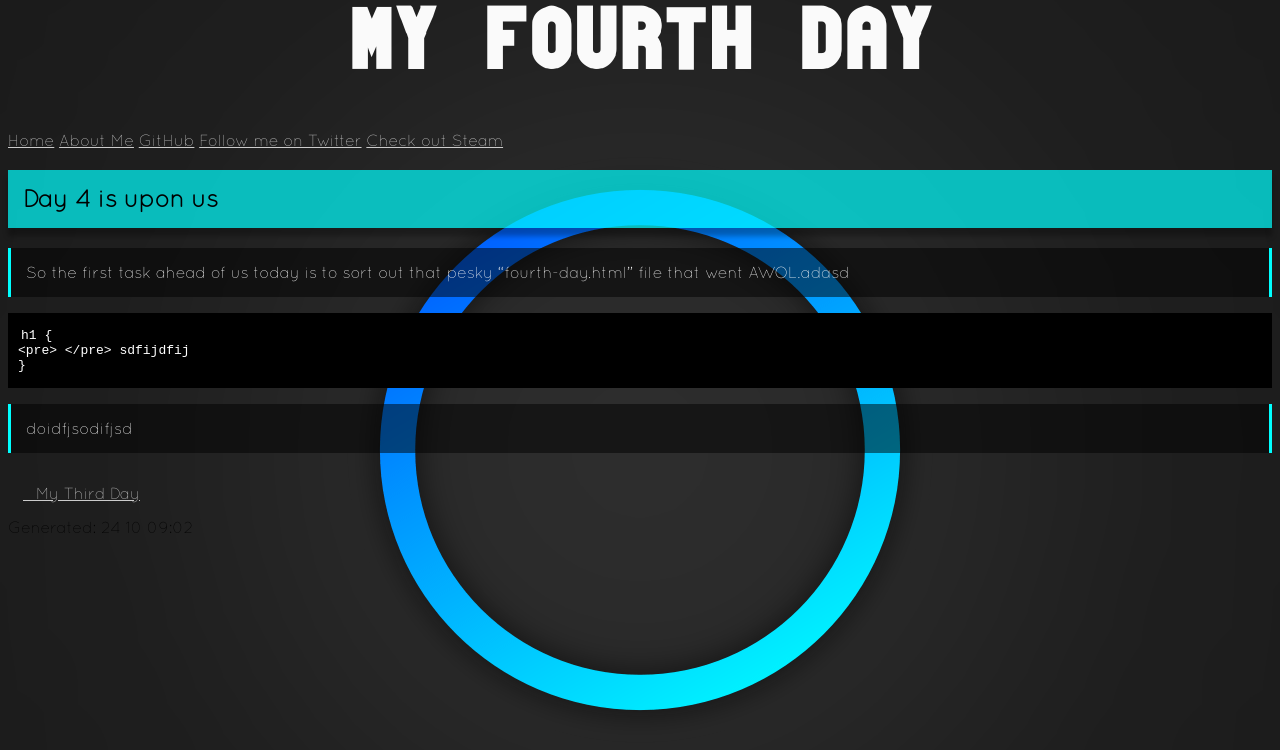
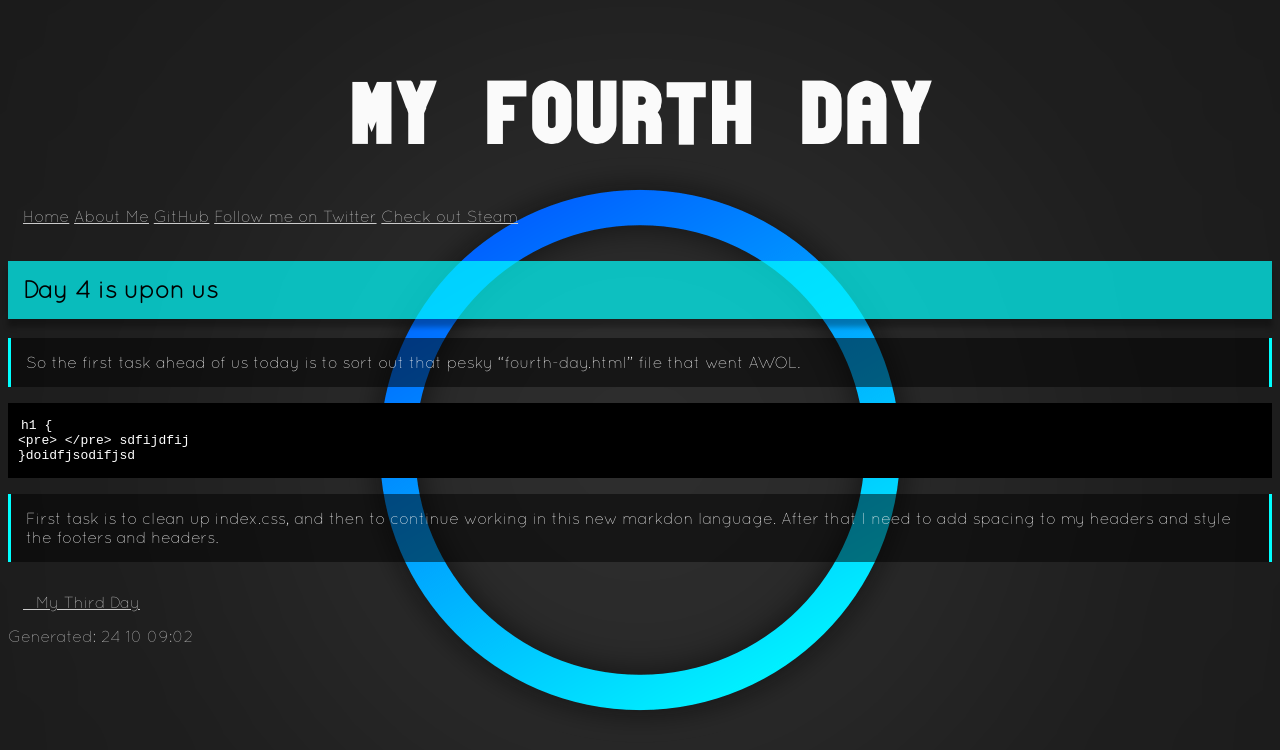
Before and after one commit to boffnoff/boffnoff.github.com, a Jekyll site: the page built from _posts/2013-10-24-fourth-day.md, in a window 1280 px wide. Shown: the top 750 px of the page. Built offline with Jekyll 4.4.1, drawn with Linux system fonts in a browser that asks for light colours.

Commit message:
added formatting for header and footer

```diff
--- a/_layouts/master.html
+++ b/_layouts/master.html
@@ -7,7 +7,7 @@
 </head>
 
 <body>
-  <header>
+  <header class="main_header">
     <h1>{{ page.title }}</h1>
     <a href="/index.html">Home</a>
     <a href="/about.html">About Me</a>
@@ -18,7 +18,7 @@
   <div class="content" role="main">
     {{content}}
   </div>
-  <footer>
+  <footer class="page_footer">
     Generated: {{ site.time | date: '%d %m %H:%M' }}
   </footer>
 
--- a/_posts/2013-10-24-fourth-day.md
+++ b/_posts/2013-10-24-fourth-day.md
@@ -5,10 +5,10 @@ layout: post
 
 ## Day 4 is upon us
 
-So the first task ahead of us today is to sort out that pesky "fourth-day.html" file that went AWOL.adasd
+So the first task ahead of us today is to sort out that pesky "fourth-day.html" file that went AWOL.
 
     h1 {
     <pre> </pre> sdfijdfij
-    }
+    }doidfjsodifjsd
 
-doidfjsodifjsd
+First task is to clean up index.css, and then to continue working in this new markdon language. After that I need to add spacing to my headers and style the footers and headers.
--- a/index.css
+++ b/index.css
@@ -14,6 +14,11 @@ body {
 }
 
  */
+
+
+.main_header {
+  padding: 15px;
+}
 
 
 h1 {
@@ -54,7 +59,6 @@ a:link {
 
 a:hover, a:focus {
   color:red;
-  font-size:150%;
  text-decoration:underline;
 }
 
@@ -128,3 +132,10 @@ code {
   list-style: none outside none;
   padding: 15px;
 }
+
+
+
+
+.page_footer {
+  color: silver;
+}
```
